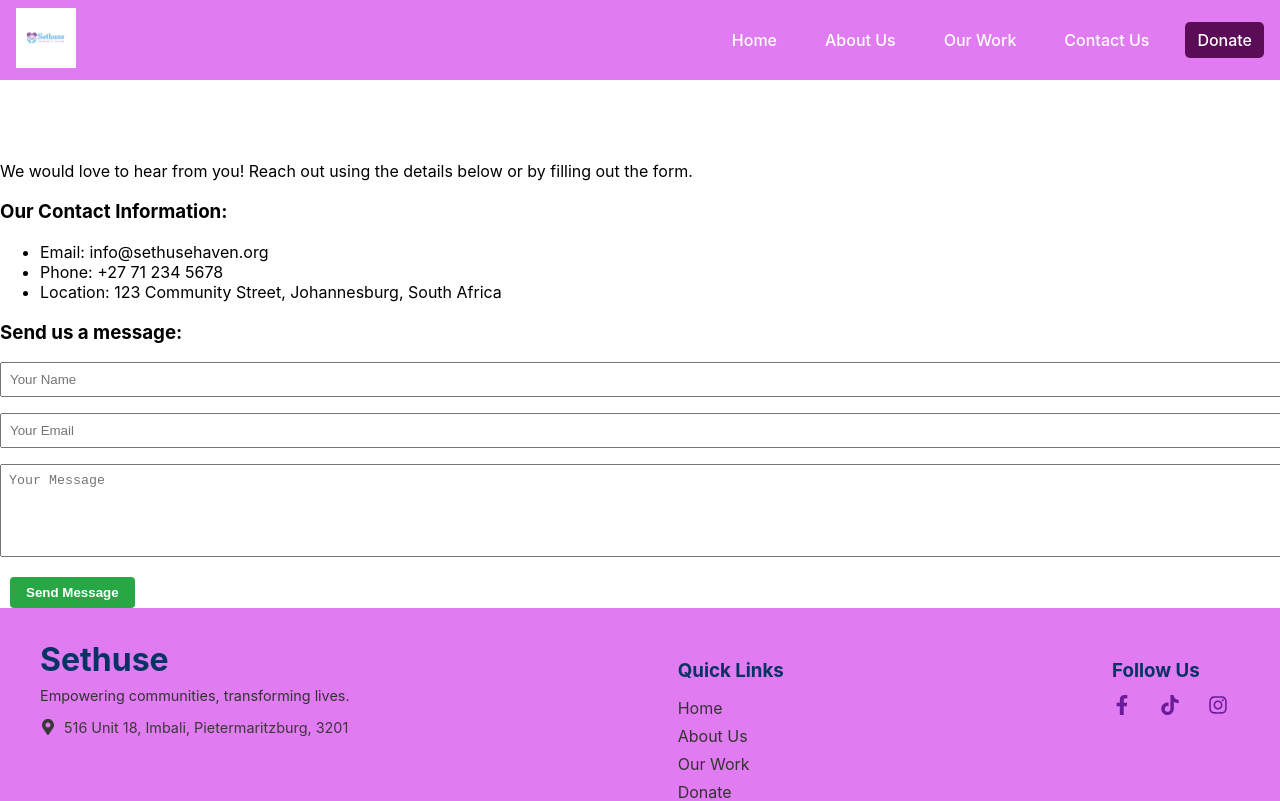
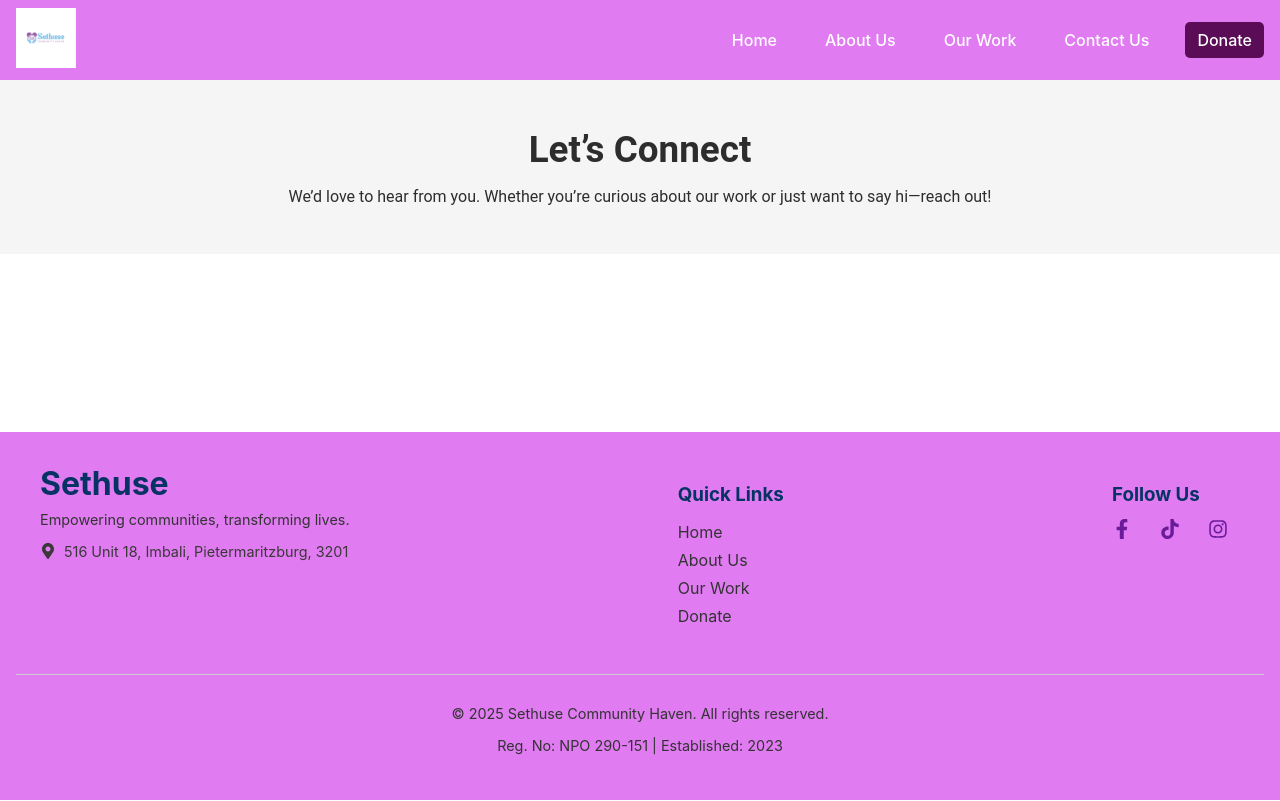
Before and after one commit to SmaSema/sethuse-website, a React (Create React App) app: page /contact in a window 1280 px wide. Shown: the top 801 px of the page. Built offline with nearby package versions, Linux system fonts and the light colour scheme.

Commit message:
46th  commit

```diff
--- /dev/null
+++ b/src/components/ContactUs_page/ContactHeader.css
@@ -0,0 +1,7 @@
+.contact-header {
+  text-align: center;
+  padding: 2rem;
+  background: #f5f5f5;
+  color: #2d2d2d;
+  font-family: 'Roboto', sans-serif;
+}
--- /dev/null
+++ b/src/components/ContactUs_page/ContactHeader.js
@@ -0,0 +1,11 @@
+import React from 'react';
+import '../ContactUs_page/ContactHeader.css';
+
+const ContactHeader = () => (
+  <header className="contact-header">
+    <h5>Let’s Connect</h5>
+    <p>We’d love to hear from you. Whether you’re curious about our work or just want to say hi—reach out!</p>
+  </header>
+);
+
+export default ContactHeader;
--- a/src/pages/ContactUs.js
+++ b/src/pages/ContactUs.js
@@ -1,28 +1,13 @@
 // src/pages/ContactUs.js
 import React from 'react';
+import ContactHeader from '../components/ContactUs_page/ContactHeader';
 
-const ContactUs = () => (
-  <div>
-    <h1>Contact Us</h1>
-    <p>We would love to hear from you! Reach out using the details below or by filling out the form.</p>
-
-    <h3>Our Contact Information:</h3>
-    <ul>
-      <li>Email: info@sethusehaven.org</li>
-      <li>Phone: +27 71 234 5678</li>
-      <li>Location: 123 Community Street, Johannesburg, South Africa</li>
-    </ul>
-
-    <h3>Send us a message:</h3>
-    <form onSubmit={(e) => { e.preventDefault(); alert('Message sent!'); }}>
-      <input type="text" placeholder="Your Name" required style={{ width: '100%', padding: '0.5rem', marginBottom: '1rem' }} />
-      <input type="email" placeholder="Your Email" required style={{ width: '100%', padding: '0.5rem', marginBottom: '1rem' }} />
-      <textarea placeholder="Your Message" rows="5" required style={{ width: '100%', padding: '0.5rem', marginBottom: '1rem' }} />
-      <button type="submit" style={{ backgroundColor: '#28a745', color: 'white', padding: '0.5rem 1rem', border: 'none', borderRadius: '4px' }}>
-        Send Message
-      </button>
-    </form>
-  </div>
-);
+const ContactUs = () => {
+  return (
+    <>
+      <ContactHeader/>
+    </>
+  );
+};
 
 export default ContactUs;
```
